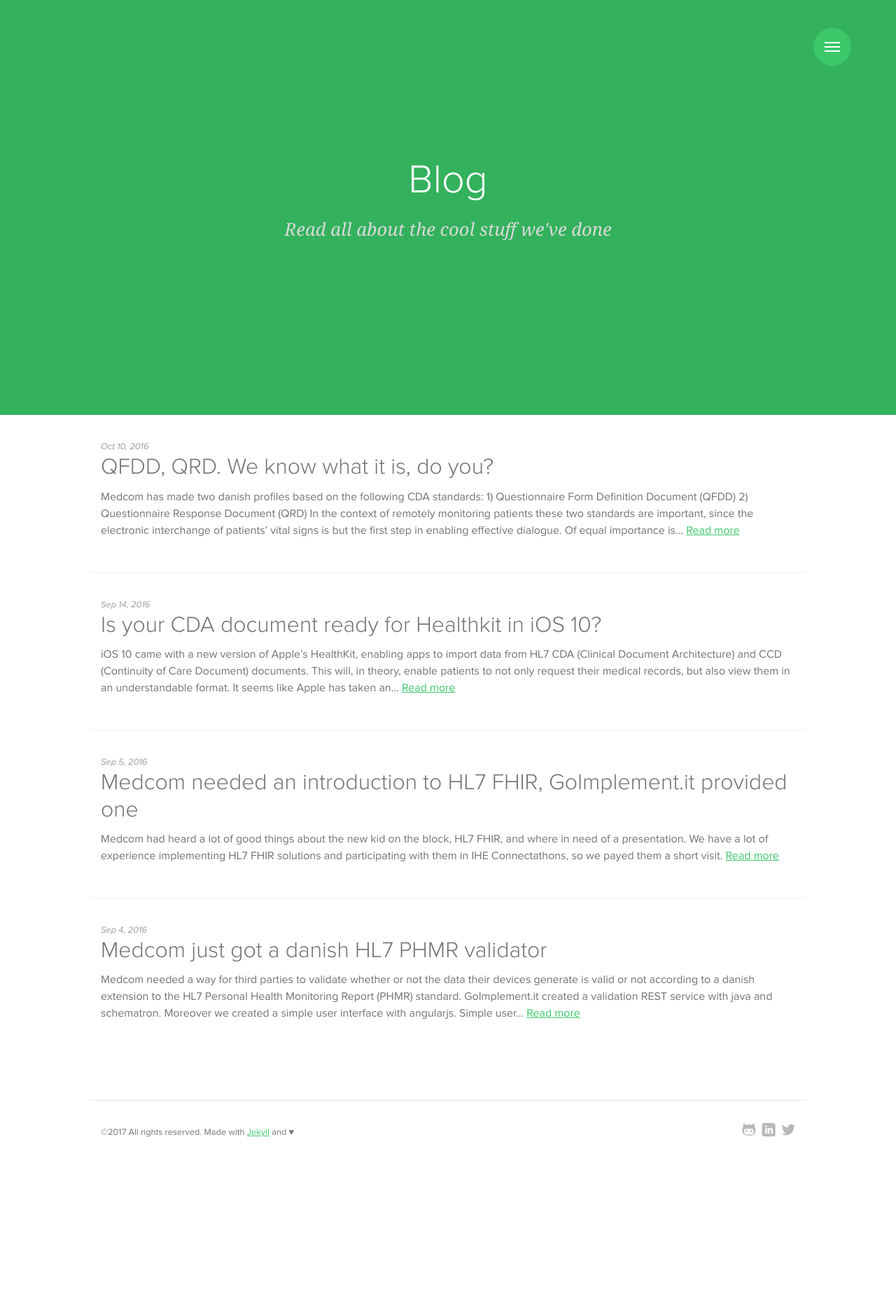
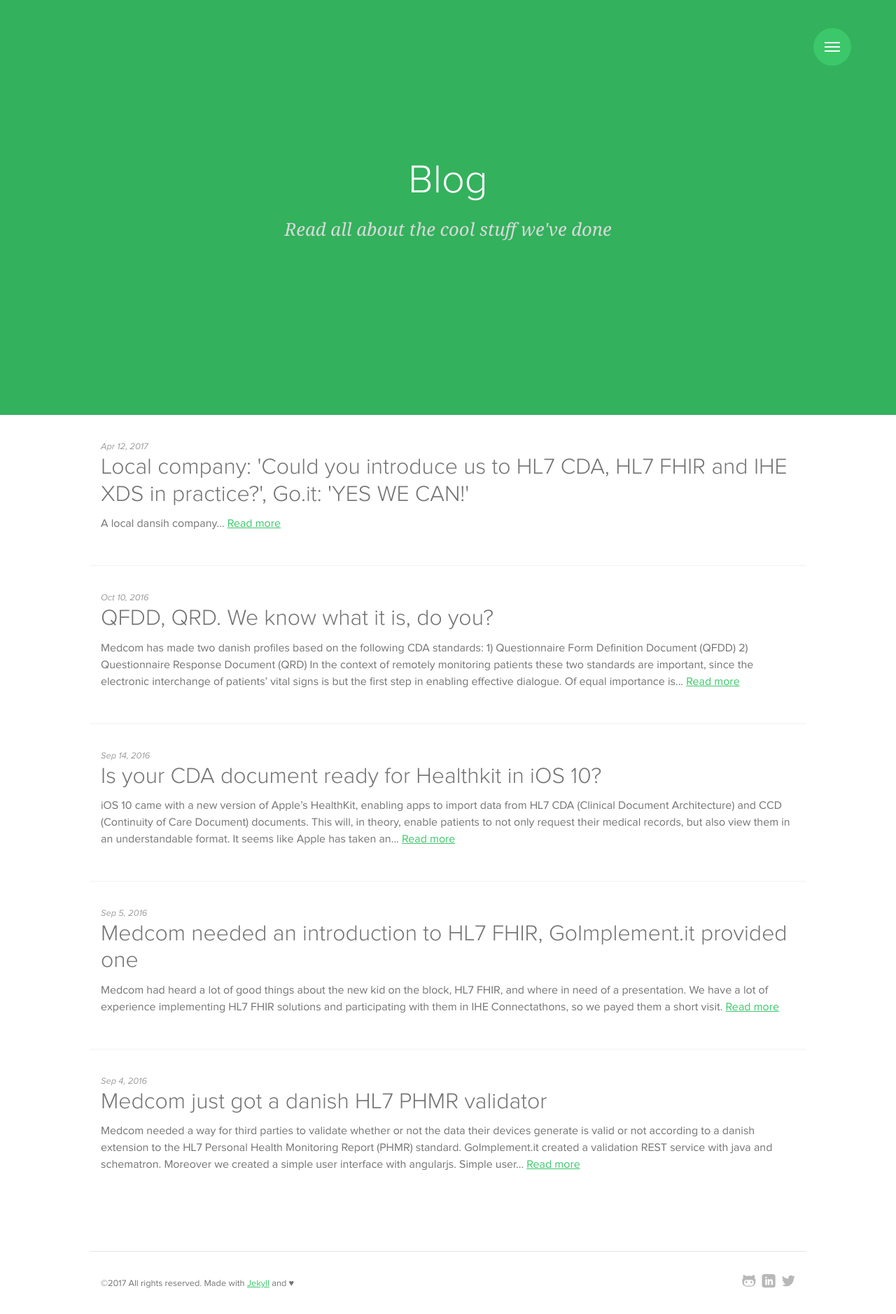
Before and after one commit to goimplementit/goimplementit.github.io, a Jekyll site: the page built from blog/index.html, in a window 1280 px wide. Shown: the whole page at 70% size. Built offline with Jekyll 4.4.1, drawn with Linux system fonts in a browser that asks for light colours; some web fonts are replaced.

Commit message:
Update 2017-02-12-hl7_cda_hl7_fhir_and_ihe_xds_in_practice.markdownhl7-cda-hl7-fhir-and-ihe-xds-in-practice.markdown

```diff
--- a/_posts/2017-02-12-hl7_cda_hl7_fhir_and_ihe_xds_in_practice.markdownhl7-cda-hl7-fhir-and-ihe-xds-in-practice.markdown
+++ b/_posts/2017-02-12-hl7_cda_hl7_fhir_and_ihe_xds_in_practice.markdownhl7-cda-hl7-fhir-and-ihe-xds-in-practice.markdown
@@ -1,6 +1,6 @@
 ---
 layout: post
-title:  "Local company: "Could you introduce us to HL7 CDA, HL7 FHIR and IHE XDS in practice?", Go.it: "YES WE CAN!"
+title:  "Local company: 'Could you introduce us to HL7 CDA, HL7 FHIR and IHE XDS in practice?', Go.it: 'YES WE CAN!'"
 permalink:  "hl7-cda-hl7-fhir-and-ihe-xds-in-practice"
 date:   2017-04-12 11:23:35 +0100
 categories: HL7, CDA, FHIR, XDS
```
